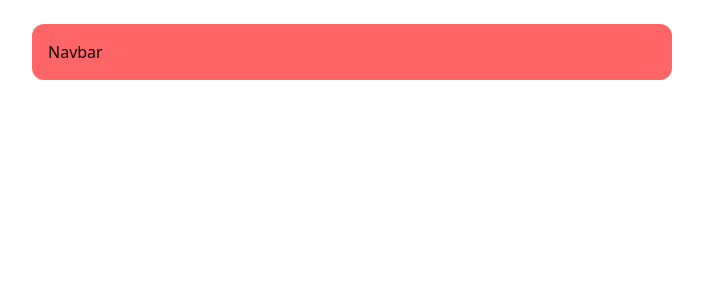
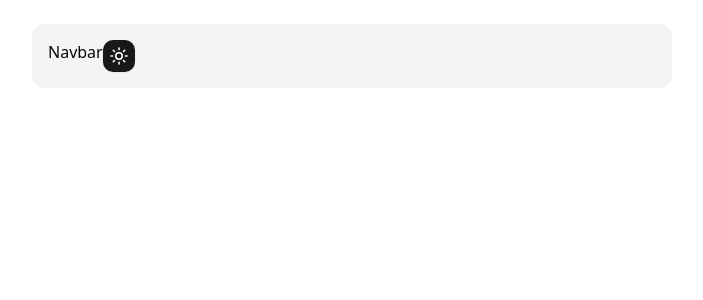
Before and after one commit to SKumr20/editr, a Next.js app: page / in a window 1280 px wide. Shown: the top 300 px of the page, without its empty margins (288-991 px from the left). Built offline with nearby package versions, Linux system fonts and the light colour scheme.

Commit message:
Add navbar ToggleDarkmode

```diff
--- a/package.json
+++ b/package.json
@@ -10,10 +10,13 @@
   },
   "dependencies": {
     "@radix-ui/react-slot": "^1.2.0",
+    "@radix-ui/react-toggle": "^1.1.3",
     "class-variance-authority": "^0.7.1",
     "clsx": "^2.1.1",
+    "framer-motion": "^12.7.4",
     "lucide-react": "^0.488.0",
     "next": "15.3.1",
+    "next-themes": "^0.4.6",
     "react": "^19.0.0",
     "react-dom": "^19.0.0",
     "tailwind-merge": "^3.2.0",
--- a/src/app/layout.js
+++ b/src/app/layout.js
@@ -1,6 +1,7 @@
-import { Geist, Geist_Mono } from "next/font/google";
+import { Geist, Geist_Mono, The_Nautigal } from "next/font/google";
 import "../styles/globals.css";
-import Navbar from "@/components/Navbar";
+import { ThemeProvider } from "@/components/ThemeProvider";
+import Navbar from "@/components/sections/Navbar";
 
 const geistSans = Geist({
   variable: "--font-geist-sans",
@@ -23,8 +24,10 @@ export default function RootLayout({ children }) {
       <body
         className={`${geistSans.variable} ${geistMono.variable} antialiased`}
       >
-        <Navbar />
-        {children}
+        <ThemeProvider>
+          <Navbar />
+          {children}
+        </ThemeProvider>
       </body>
     </html>
   );
--- a/src/components/Navbar.jsx
+++ /dev/null
@@ -1,9 +0,0 @@
-const Navbar = () => {
-  return (
-    <div className="fixed top-0 left-0 right-0 z-50 flex p-3 md:p-4 mt-6 mx-10 md:mx-20 lg:mx:50 xl:mx-80 bg-red-400 rounded-lg">
-        Navbar
-    </div>
-  )
-}
-
-export default Navbar
--- /dev/null
+++ b/src/components/ThemeProvider.jsx
@@ -0,0 +1,51 @@
+"use client";
+
+import { ThemeProvider as NextThemesProvider } from "next-themes";
+import { useEffect, useState } from "react";
+
+export function ThemeProvider({ children }) {
+  const [mounted, setMounted] = useState(false);
+
+  // Add script to document head to set theme before render
+  useEffect(() => {
+    // Add theme detection script to head, to prevent flickering
+    const themeScript = document.createElement('script');
+    themeScript.innerHTML = `
+      (function() {
+        try {
+          const storedTheme = localStorage.getItem('theme');
+          const theme = storedTheme ? storedTheme : (window.matchMedia('(prefers-color-scheme: dark)').matches ? 'dark' : 'light');
+          document.documentElement.classList.toggle('dark', theme === 'dark');
+        } catch (e) {}
+      })()
+    `;
+    themeScript.id = 'theme-script';
+
+    // Only add if it doesn't exist yet
+    if (!document.getElementById('theme-script')) {
+      document.head.prepend(themeScript);
+    }
+
+    setMounted(true);
+
+    return () => {
+      // Clean up script when component unmounts
+      const existingScript = document.getElementById('theme-script');
+      if (existingScript) existingScript.remove();
+    };
+  }, []);
+
+  return (
+    <NextThemesProvider
+      attribute="class"
+      defaultTheme="system"
+      enableSystem
+      disableTransitionOnChange
+    >
+      {/* Hide content until mounted to prevent flash */}
+      <div style={{ visibility: mounted ? 'visible' : 'hidden' }}>
+        {children}
+      </div>
+    </NextThemesProvider>
+  );
+}
--- /dev/null
+++ b/src/components/sections/Navbar.jsx
@@ -0,0 +1,12 @@
+import ToggleDarkmode from "../ui/ToggleDarkmode"
+
+const Navbar = () => {
+  return (
+    <div className="fixed top-0 left-0 right-0 z-50 flex p-3 md:p-4 mt-6 mx-10 md:mx-20 lg:mx:50 xl:mx-80 bg-accent rounded-lg">
+        Navbar
+        <ToggleDarkmode />
+    </div>
+  )
+}
+
+export default Navbar
--- /dev/null
+++ b/src/components/ui/ToggleDarkmode.jsx
@@ -0,0 +1,40 @@
+"use client";
+import React from 'react';
+import { Sun, Moon } from 'lucide-react';
+import { useTheme } from 'next-themes';
+import { Button } from './button';
+import { motion } from 'framer-motion';
+
+const ToggleDarkmode = () => {
+  const { theme, setTheme } = useTheme();
+  const isDark = theme === 'dark';
+
+  const toggleTheme = () => {
+    setTheme(isDark ? 'light' : 'dark');
+  };
+
+  return (
+    <Button onClick={toggleTheme} size="sm" className="p-4">
+    <motion.div
+        initial={{ y: 0, opacity: 1 }}
+        animate={isDark ? { y: -40, opacity: 0 } : { y: 0, opacity: 1 }}
+        transition={{ duration: 0.5, ease: "easeInOut" }}
+        className="absolute"
+      >
+        <Sun className="scale-120" />
+      </motion.div>
+
+      <motion.div
+        initial={{ y: 40, opacity: 0 }}
+        animate={isDark ? { y: 0, opacity: 1 } : { y: 40, opacity: 0 }}
+        transition={{ duration: 0.5, ease: "easeInOut" }}
+        className="absolute"
+      >
+        <Moon className="scale-120" />
+      </motion.div>
+
+    </Button>
+  );
+};
+
+export default ToggleDarkmode;
--- /dev/null
+++ b/src/components/ui/toggle.jsx
@@ -0,0 +1,45 @@
+"use client"
+
+import * as React from "react"
+import * as TogglePrimitive from "@radix-ui/react-toggle"
+import { cva } from "class-variance-authority";
+
+import { cn } from "@/lib/utils"
+
+const toggleVariants = cva(
+  "inline-flex items-center justify-center gap-2 rounded-md text-sm font-medium hover:bg-muted hover:text-muted-foreground disabled:pointer-events-none disabled:opacity-50 data-[state=on]:bg-accent data-[state=on]:text-accent-foreground [&_svg]:pointer-events-none [&_svg:not([class*='size-'])]:size-4 [&_svg]:shrink-0 focus-visible:border-ring focus-visible:ring-ring/50 focus-visible:ring-[3px] outline-none transition-[color,box-shadow] aria-invalid:ring-destructive/20 dark:aria-invalid:ring-destructive/40 aria-invalid:border-destructive whitespace-nowrap",
+  {
+    variants: {
+      variant: {
+        default: "bg-transparent",
+        outline:
+          "border border-input bg-transparent shadow-xs hover:bg-accent hover:text-accent-foreground",
+      },
+      size: {
+        default: "h-9 px-2 min-w-9",
+        sm: "h-8 px-1.5 min-w-8",
+        lg: "h-10 px-2.5 min-w-10",
+      },
+    },
+    defaultVariants: {
+      variant: "default",
+      size: "default",
+    },
+  }
+)
+
+function Toggle({
+  className,
+  variant,
+  size,
+  ...props
+}) {
+  return (
+    (<TogglePrimitive.Root
+      data-slot="toggle"
+      className={cn(toggleVariants({ variant, size, className }))}
+      {...props} />)
+  );
+}
+
+export { Toggle, toggleVariants }
```
Also changed, not shown: 1 other file (tests, documents, lock files or other folders).
